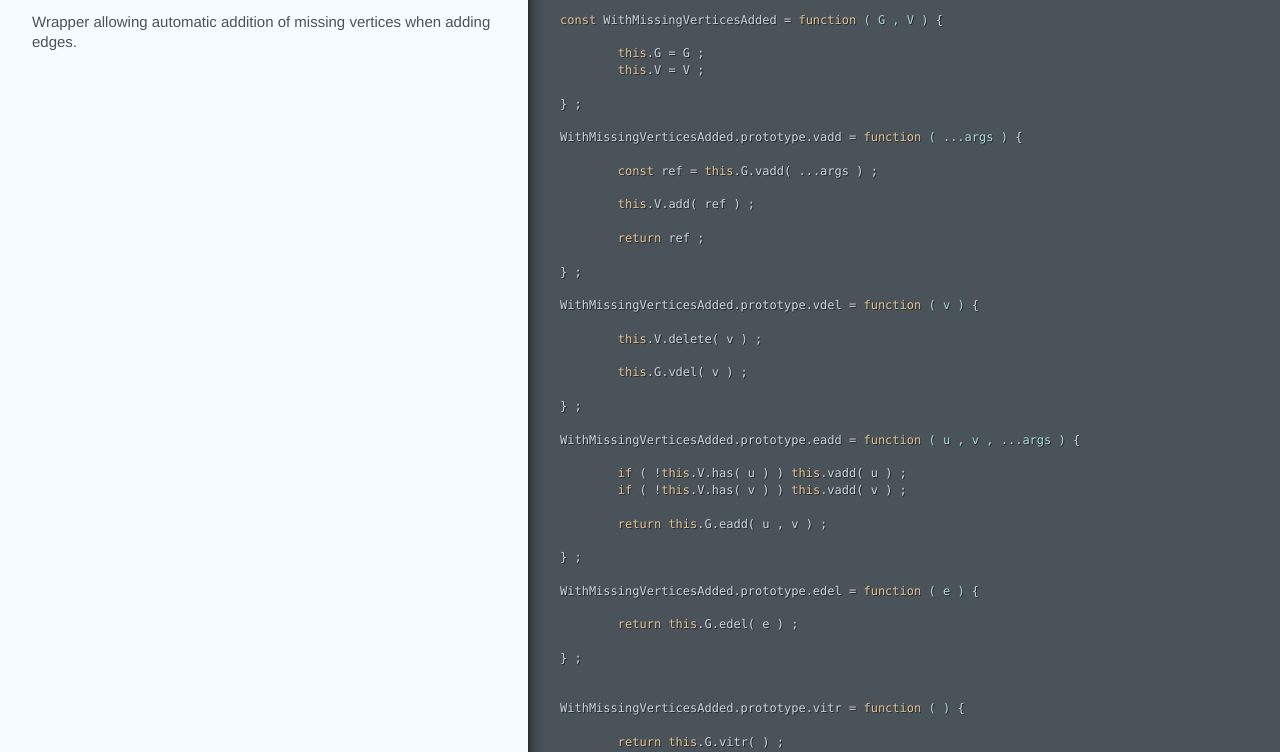
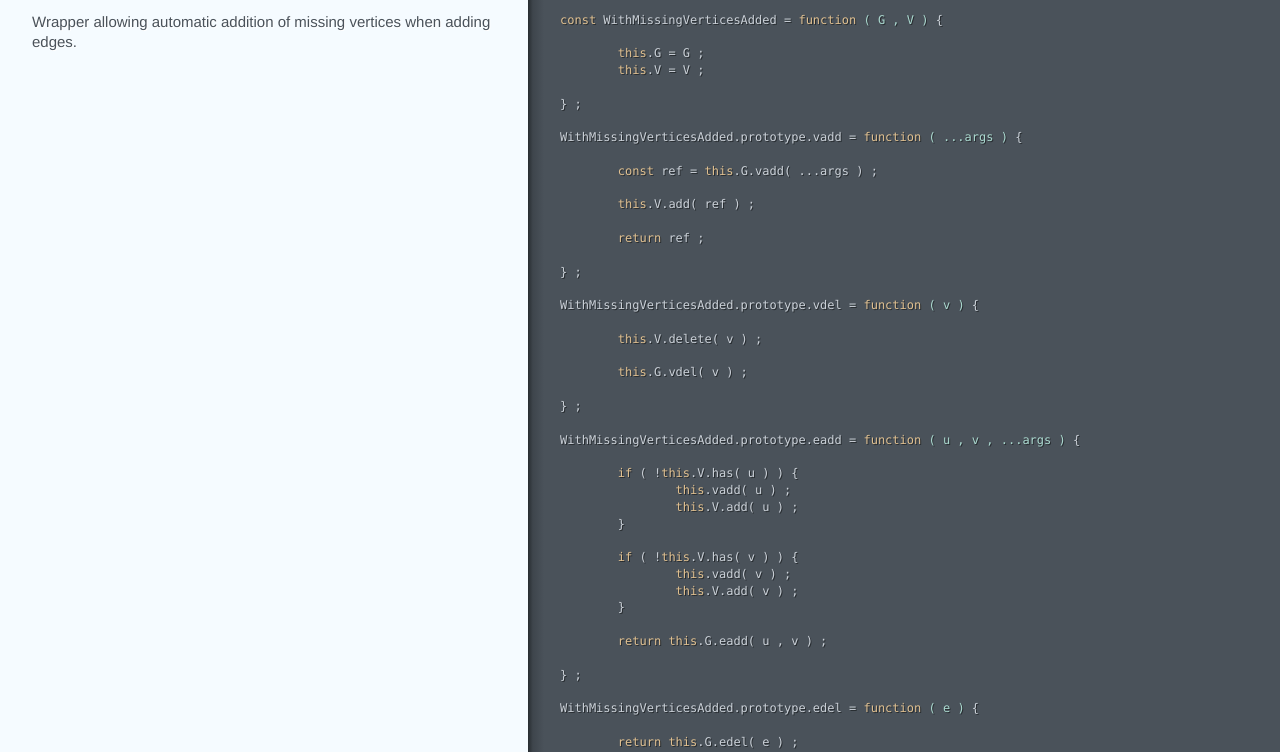
Before and after one commit to graph-data-structure/syntactic-sugar, a plain HTML site: page vertices/WithMissingVerticesAdded.html in a window 1280 px wide. Shown: the part 54-806 px from the top of the page. Drawn offline with Linux system fonts and the light colour scheme.

Commit message:
undefined

```diff
--- a/vertices/WithMissingVerticesAdded.html
+++ b/vertices/WithMissingVerticesAdded.html
@@ -25,8 +25,15 @@ WithMissingVerticesAdded.prototype.vdel = <span class="hljs-function"><span clas
 
 WithMissingVerticesAdded.prototype.eadd = <span class="hljs-function"><span class="hljs-keyword">function</span> (<span class="hljs-params"> u , v , ...args </span>) </span>{
 
-	<span class="hljs-keyword">if</span> ( !<span class="hljs-keyword">this</span>.V.has( u ) ) <span class="hljs-keyword">this</span>.vadd( u ) ;
-	<span class="hljs-keyword">if</span> ( !<span class="hljs-keyword">this</span>.V.has( v ) ) <span class="hljs-keyword">this</span>.vadd( v ) ;
+	<span class="hljs-keyword">if</span> ( !<span class="hljs-keyword">this</span>.V.has( u ) ) {
+		<span class="hljs-keyword">this</span>.vadd( u ) ;
+		<span class="hljs-keyword">this</span>.V.add( u ) ;
+	}
+
+	<span class="hljs-keyword">if</span> ( !<span class="hljs-keyword">this</span>.V.has( v ) ) {
+		<span class="hljs-keyword">this</span>.vadd( v ) ;
+		<span class="hljs-keyword">this</span>.V.add( v ) ;
+	}
 
 	<span class="hljs-keyword">return</span> <span class="hljs-keyword">this</span>.G.eadd( u , v ) ;
 
```
Also changed, not shown: vertices/add_missing_vertices.html (+1 -1 lines).
